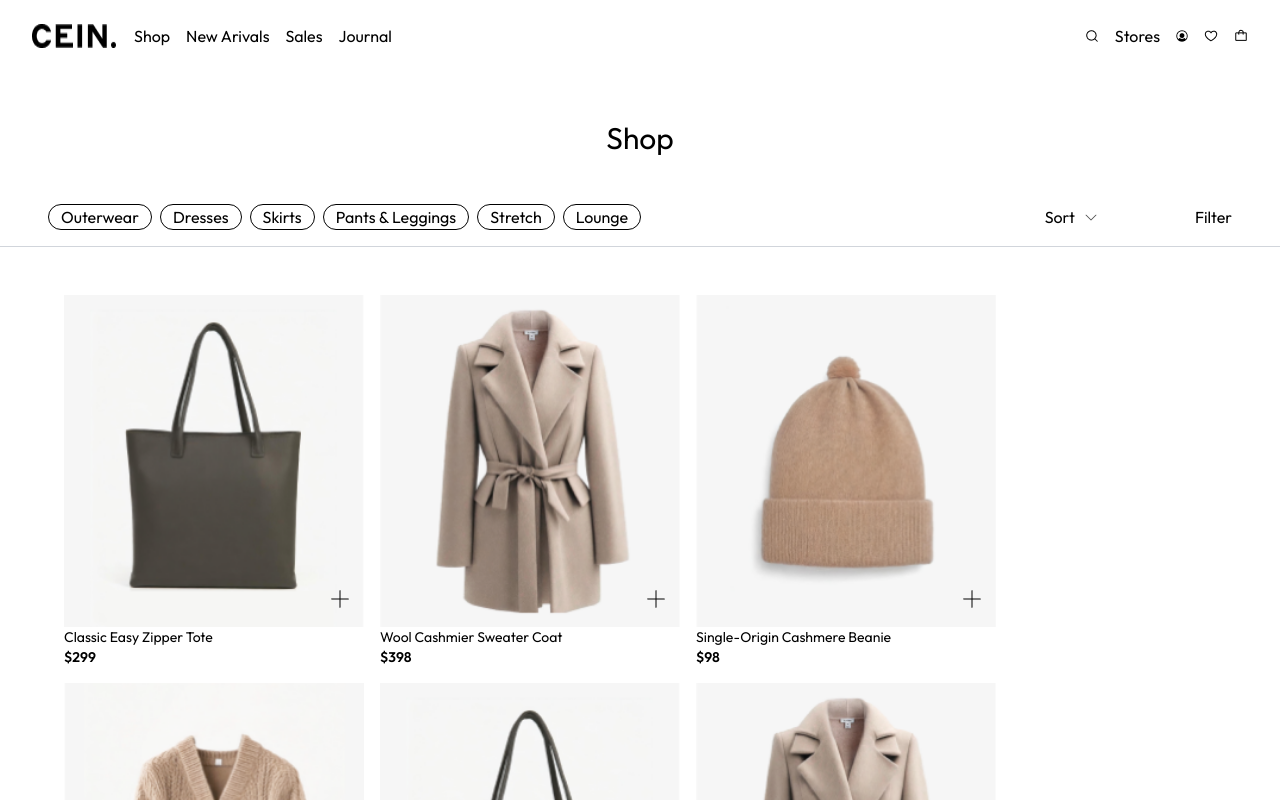
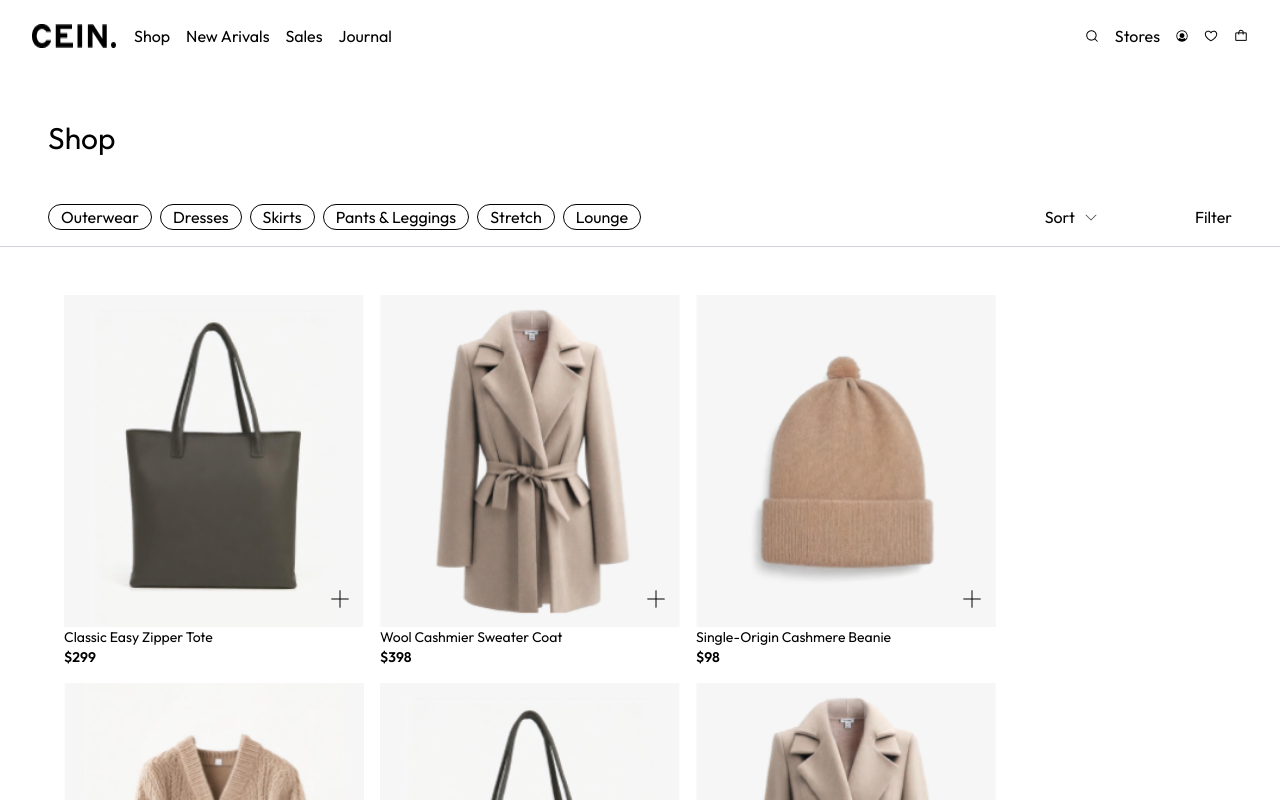
Before and after one commit to alikamatu/efashion, a Next.js app: page /shop in a window 1280 px wide. Shown: the top 800 px of the page. Built offline with nearby package versions, Linux system fonts and the light colour scheme.

Commit message:
Update page.js

```diff
--- a/app/shop/page.js
+++ b/app/shop/page.js
@@ -5,7 +5,7 @@
 export default function Shop() {
 
     return (
-        <div className="flex flex-col w-full justify-center items-center">
+        <div className="flex flex-col w-full">
             <div className="flex p-6 md:p-12 pb-2">
                 <h1 className="text-3xl">Shop</h1>
             </div>
```
